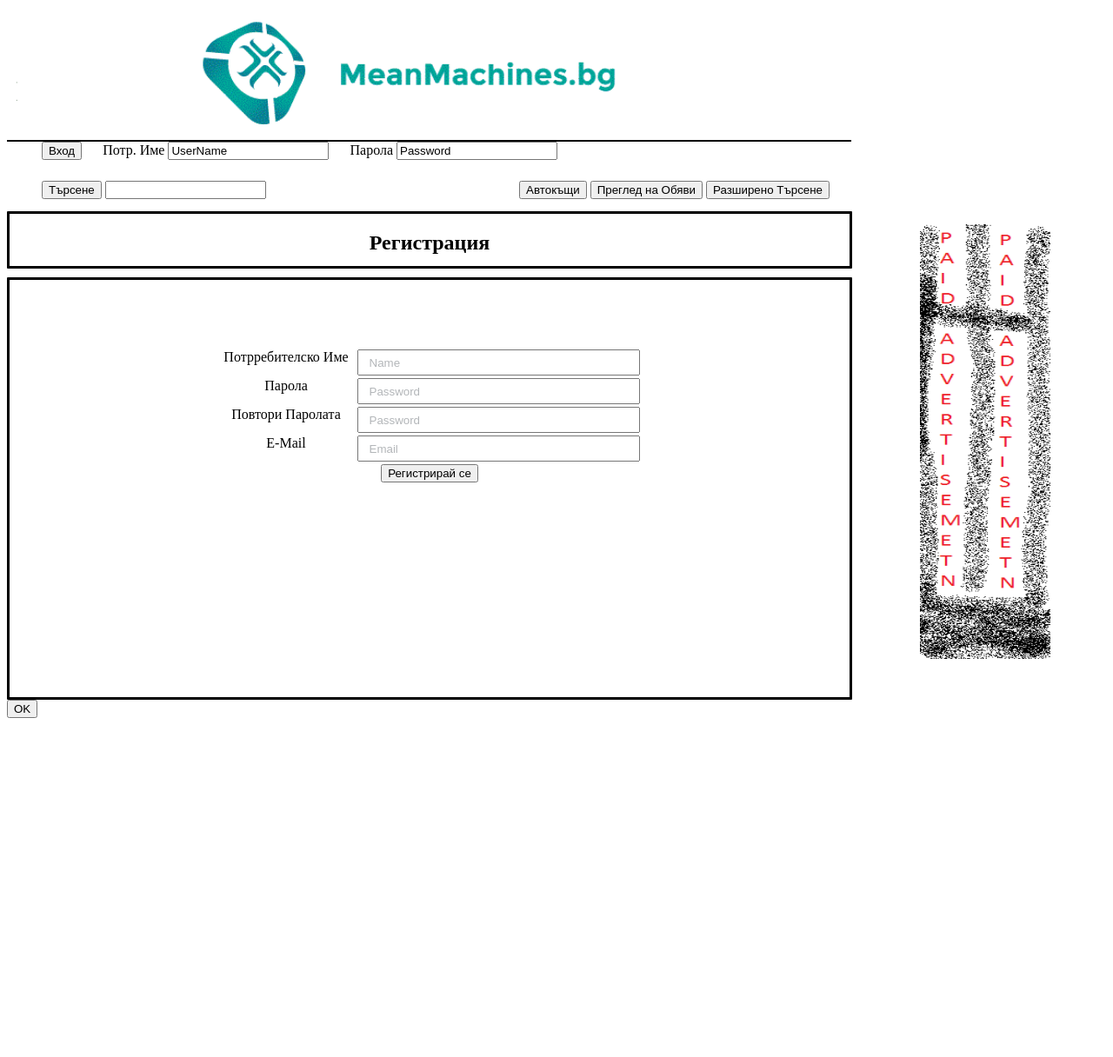
After one commit to FMIHeroes/HCI-Project, a PHP site: page /RegUser.html in a window 1280 px wide. The commit adds this page. Shown: the whole page at 87% size. Run offline with PHP 8.4, Linux system fonts and the light colour scheme.

Commit message:
Some Upadtes

```diff
--- a/Main Page.css
+++ b/Main Page.css
@@ -84,9 +84,11 @@
 	border:solid;
 	border-radius: 1px;
 }
+
 .ad > img {
 	float: left;
 }
+
 .price {
 	clear: both;
 }
@@ -95,3 +97,46 @@
 	display: inline-block;
 	padding: 10px;
 }
+
+#RegField {
+	display: inline-block;
+	width: 92%;
+	height: 40%;
+	border:solid;
+	border-radius: 1px;
+	margin-top: 10px;
+}
+
+#RUinput {
+	height: 30px;
+	width: 325px;
+	color: #B3B6B9;
+	text-indent: 10px;
+	margin-left: 5px;
+}
+
+#RUlabel {
+	transform: translateY(20px);
+	margin-top:15px;
+	margin-left: auto;
+	margin-right: auto;
+	display: block;
+	width: 50%;
+}
+
+#RUlabelFirst {
+	transform: translateY(20px);
+	margin-top:60px;
+	margin-left: auto;
+	margin-right: auto;
+	display: block;
+	width: 50%;
+}
+
+#RUlabel > input {
+	float: right;
+}
+
+#RUlabelFirst > input {
+	float: right;
+}
--- /dev/null
+++ b/RegUser.html
@@ -0,0 +1,90 @@
+<html>
+	<head>
+		<meta charset="UTF-8"/>
+		<link href="Main Page.css" rel="stylesheet">
+
+		<title>MAIN PAGE</title>
+	</head>
+	<body>
+		<div id="wrapper" style="">
+
+   			<div id="site" style="">
+
+
+
+   				<label id="logoholder">
+   					<a href="Main Page.html">
+   					<img id ="logo" src="logo.gif" alt="SHAMEFULL DISPLAY">
+   					</a>
+   				</label>
+
+
+
+   				<div id="wrapper2" style="">
+   					<div id="loginHolder" style="">
+   						<form id="loginField" method="post">
+   							<label><button>Вход</button></label>
+   							<label id="LoginField">Потр. Име</label>
+   							<label><input type="text" value="UserName"></label>
+   							<label id="LoginField">Парола</label>
+   							<label><input type="text" value="Password"></label>
+						</form>
+   					</div>
+
+   				</div>
+
+
+
+
+
+
+   				<div id="wrapper3" style="">
+   					<div id="Holder" style="">
+   						<form id="SearchField" method="post">
+   							<label><button>Търсене</button></label>
+   							<label><input type="text" value=""></label>
+						</form>
+   					</div>
+   					<div id="ButtonHolder" style="">
+   						<form>
+   							<label><a href="https://google.com"><button>Автокъщи</button></a></label>
+   							<label><a href="https://google.com"><button>Преглед на Обяви</button></a></label>
+   							<label><a href="https://google.com"><button>Разширено Търсене</button></a></label>
+   						<form>
+   					</div>
+   				</div>
+
+   				<span id="NewAdvertLabel" align="center"><label><h2>Регистрация</h2></label></span>
+
+          <span id="RegField" align="center">
+            <form>
+              <label id="RUlabelFirst"><label>Потрребителско Име</label><input id="RUinput" type="text" value="Name"></label>
+              <label id="RUlabel"><label>Парола</label><input id="RUinput" type="text" value="Password"></label>
+              <label id="RUlabel"><label>Повтори Паролата</label><input id="RUinput" type="text" value="Password"></label>
+              <label id="RUlabel"><label>E-Mail</label><input id="RUinput" type="text" value="Email"></label>
+              <label id="RUlabel">
+                <script src="RegUserPopUp.js"></script>
+                <dialog id="window"><h3>Sample Dialog!</h3><button id="exit">Close Dialog</button></dialog>
+                <button id="reg">Регистрирай се</button>
+              </label>
+            </form>
+          </span>
+
+          <div id="popup">
+            <button>OK</button>
+          </div>
+
+
+   			</div>
+    		<div id="reklama" style="">
+    			<a href="http://dilbert.com/strip/2001-10-25" target="new">
+    				<img id="advert" src="advert.png" alt="SHAMEFULL DISPLAY" style="width:150px;height:500px;">
+    			</a>
+    		</div>
+
+
+
+
+		</div>
+	</body>
+</html>
--- /dev/null
+++ b/RegUserPopUp.js
@@ -0,0 +1,9 @@
+(function() {
+    var dialog = document.getElementById('window');
+    document.getElementById('reg').onclick = function() {
+        dialog.show();
+    };
+    document.getElementById('exit').onclick = function() {
+        dialog.close();
+    };
+})();
```
Also changed, not shown: Main Page.html (+5 -4 lines), RegAuto.html (added, +77 -0 lines).
